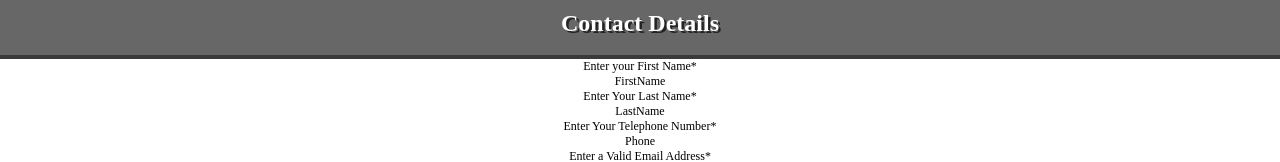
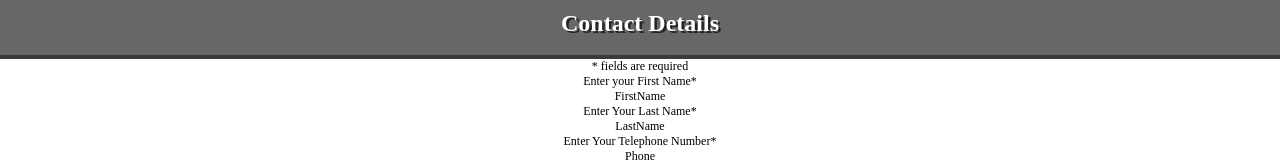
Before and after one commit to Ultra-Zactimus/CDS-Coding-Challenge, a Next.js app: page / in a window 1280 px wide. Shown: the part 302-464 px from the top of the page. Built offline with nearby package versions, Linux system fonts and the light colour scheme.

Commit message:
add p tag for reminder of required fields

```diff
--- a/src/components/Form/Form.jsx
+++ b/src/components/Form/Form.jsx
@@ -21,6 +21,8 @@ const Form = () => {
 
   return (
     <main>
+
+      <p>* fields are required</p>
       <form>
         <div>
           <label htmlFor="firstName">
```
